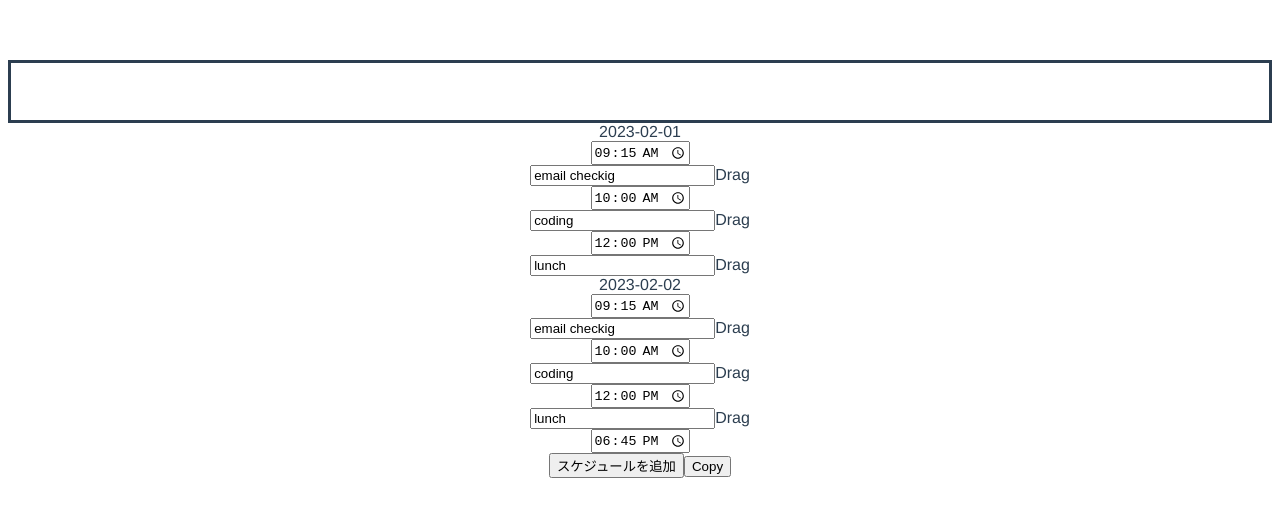
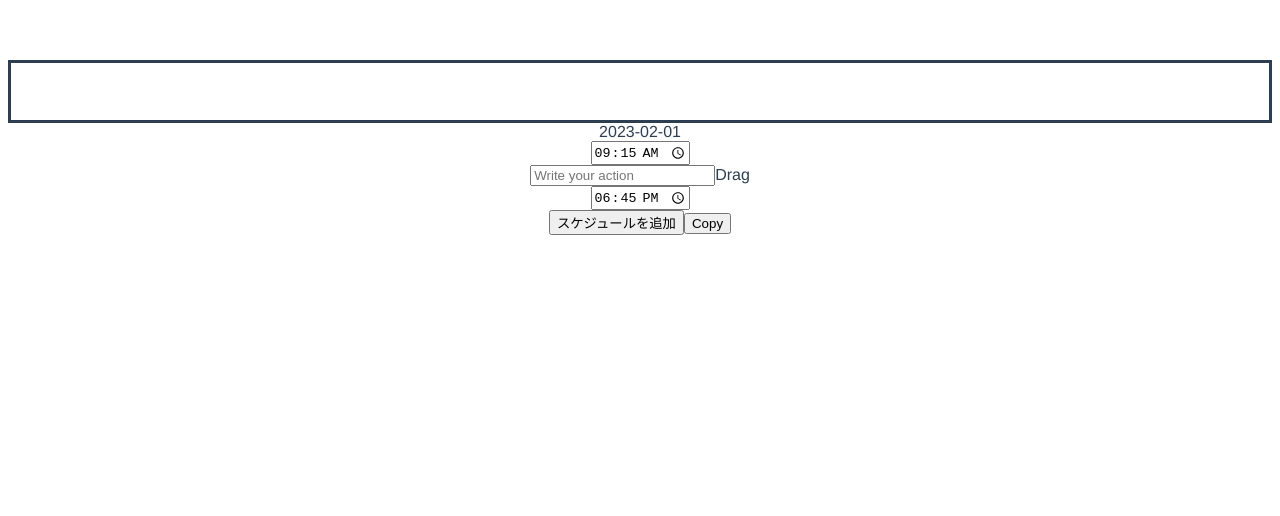
Before and after one commit to 6tranov/time-table-maker, a Vue app: page / in a window 1280 px wide. Shown: the top 516 px of the page. Built offline with nearby package versions, Linux system fonts and the light colour scheme.

Commit message:
modified default timeTable.

```diff
--- a/src/components/TimeTable.vue
+++ b/src/components/TimeTable.vue
@@ -73,7 +73,9 @@
       <input type="time" v-model="lastTime" ref="lastTime" />
     </div>
 
-    <button class="btn btn-secondary" @click="pushRow">スケジュールを追加</button>
+    <button class="btn btn-secondary" @click="pushRow">
+      スケジュールを追加
+    </button>
     <button class="btn btn-secondary" @click="copyToClipboard">Copy</button>
   </div>
 </template>
@@ -241,38 +243,7 @@ export default {
             {
               id: 0,
               time: "09:15",
-              action: "email checkig",
-            },
-            {
-              id: 1,
-              time: "10:00",
-              action: "coding",
-            },
-            {
-              id: 2,
-              time: "12:00",
-              action: "lunch",
-            },
-          ],
-        },
-        {
-          id: 1,
-          date: "2023-02-02",
-          rows: [
-            {
-              id: 3,
-              time: "09:15",
-              action: "email checkig",
-            },
-            {
-              id: 4,
-              time: "10:00",
-              action: "coding",
-            },
-            {
-              id: 5,
-              time: "12:00",
-              action: "lunch",
+              action: "",
             },
           ],
         },
@@ -281,7 +252,7 @@ export default {
       lastTimeRef: "lastTime",
       emptyListOfDeleteArea: [],
       oldTime: "00:00",
-      lastRowID: 10, //いずれきちんとした値に変更する。
+      lastRowID: 1, //いずれきちんとした値に変更する。
     };
   },
   computed: {
@@ -524,12 +495,12 @@ export default {
     },
     //最後の日付の最後のrowとして、空のrowを追加します。lastRowIDはインクリメントされます。
     pushRow() {
+      this.lastRowID++;
       this.timeTable[this.timeTable.length - 1].rows.push({
         id: this.lastRowID,
         time: this.lastTime,
         action: "",
       });
-      this.lastRowID++;
     },
   },
 };
```
